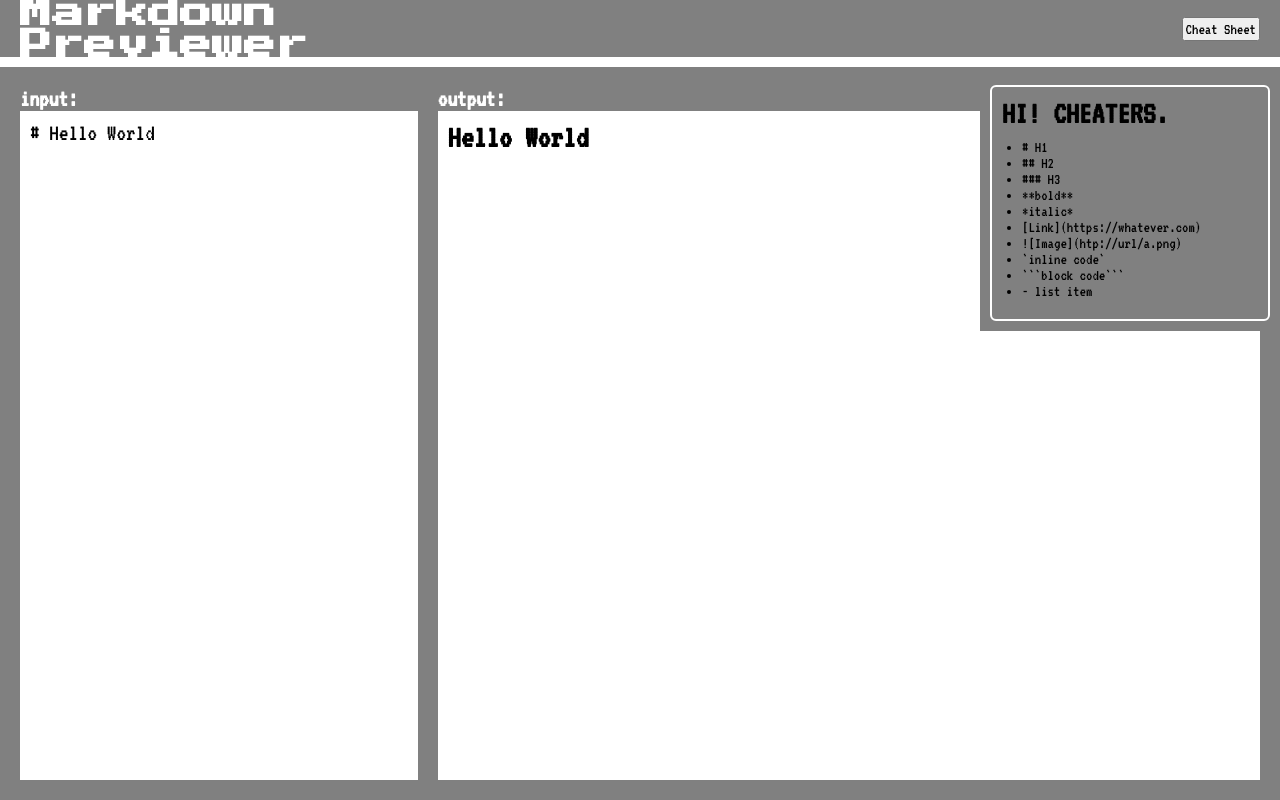
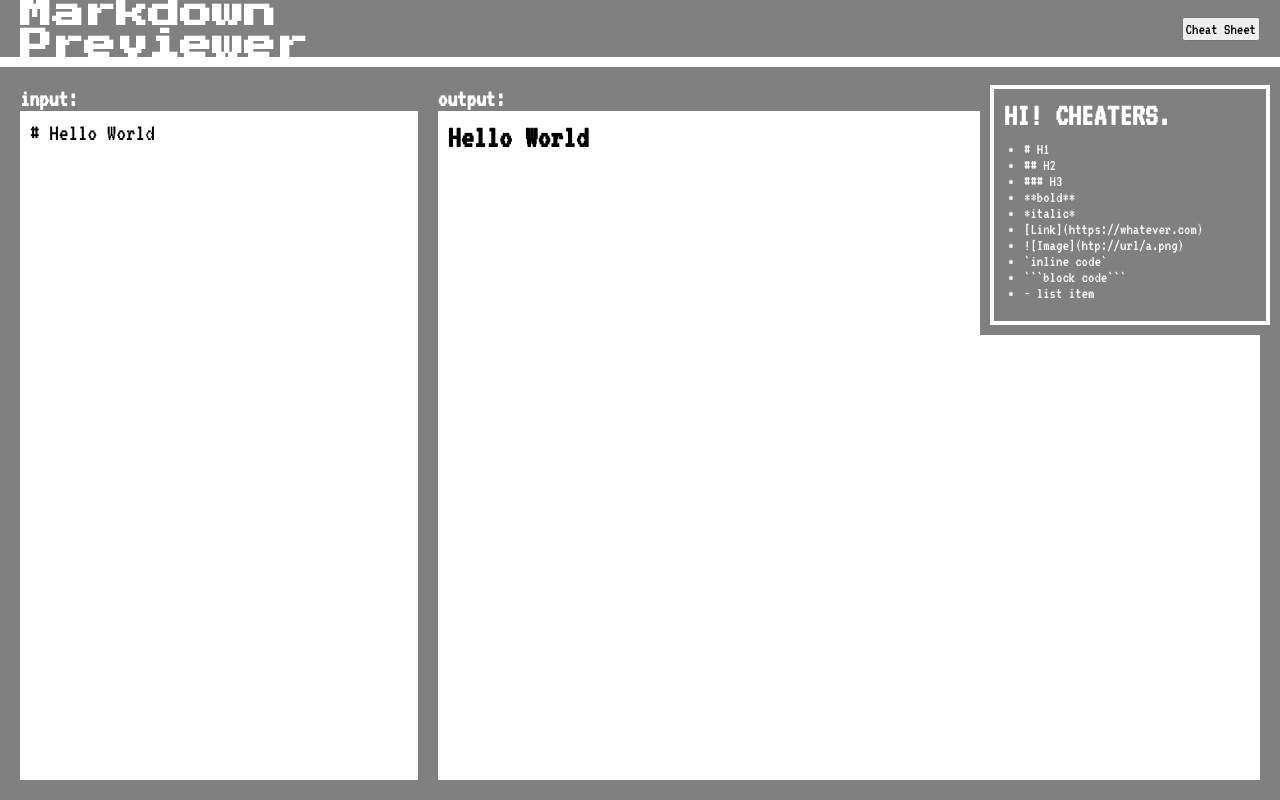
Before and after one commit to kennychowpd/retro-markdown-previewer, a React (Vite) app: page / in a window 1280 px wide. Both pictures are taken after a click on the button "Cheat Sheet". Built offline with nearby package versions, Linux system fonts and the light colour scheme.

Commit message:
feat: minor styling

```diff
--- a/src/components/MarkdownGuide.tsx
+++ b/src/components/MarkdownGuide.tsx
@@ -17,9 +17,9 @@ const GuideContainer = styled.div`
 `
 
 const MarkdownSheet = styled.div`
-  border: 2px solid white;
-  border-radius: 6px;
+  border: 4px solid white;
   padding: 10px;
+  color: white
 `
 
 const List = styled.ul`
```
